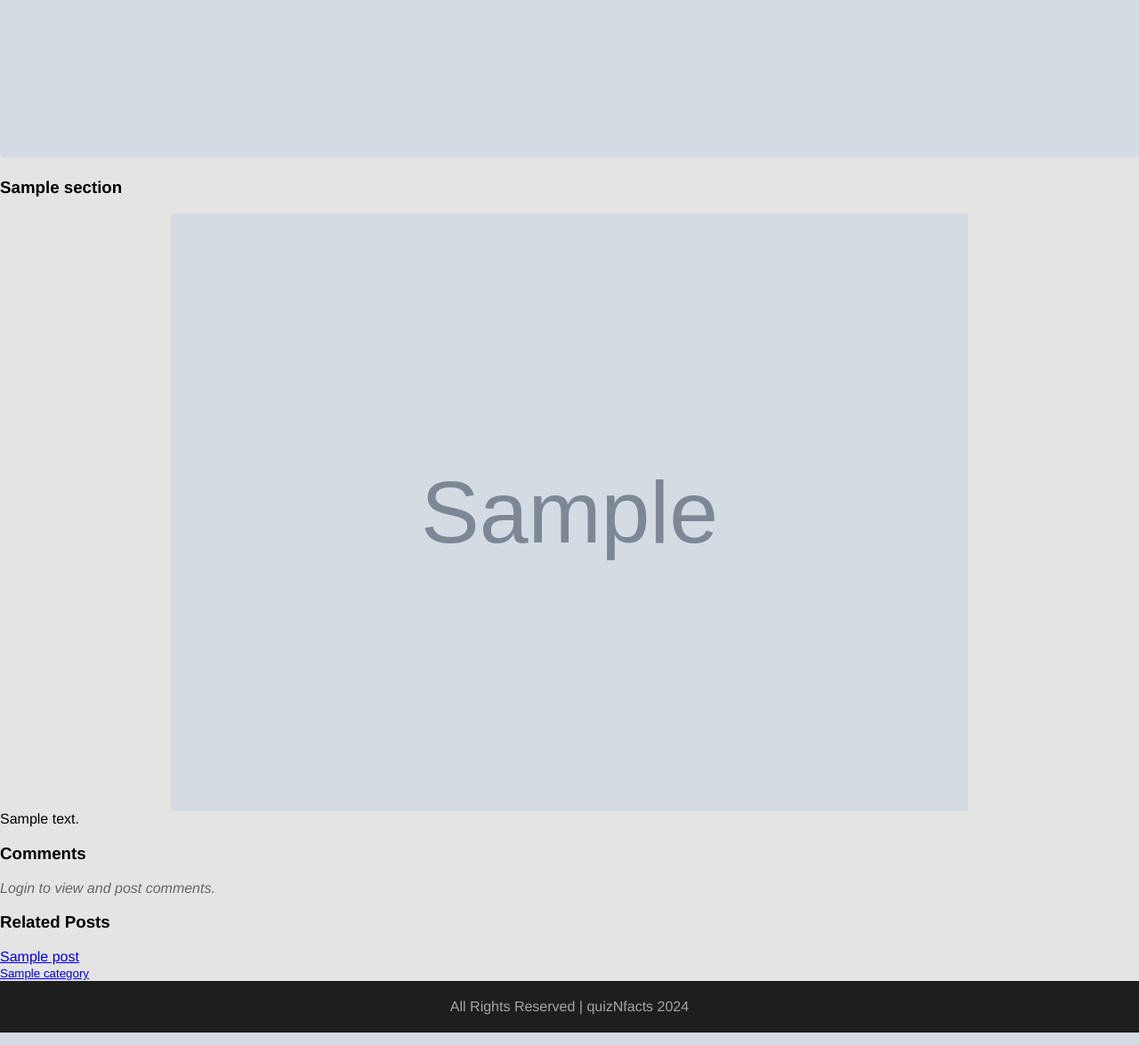
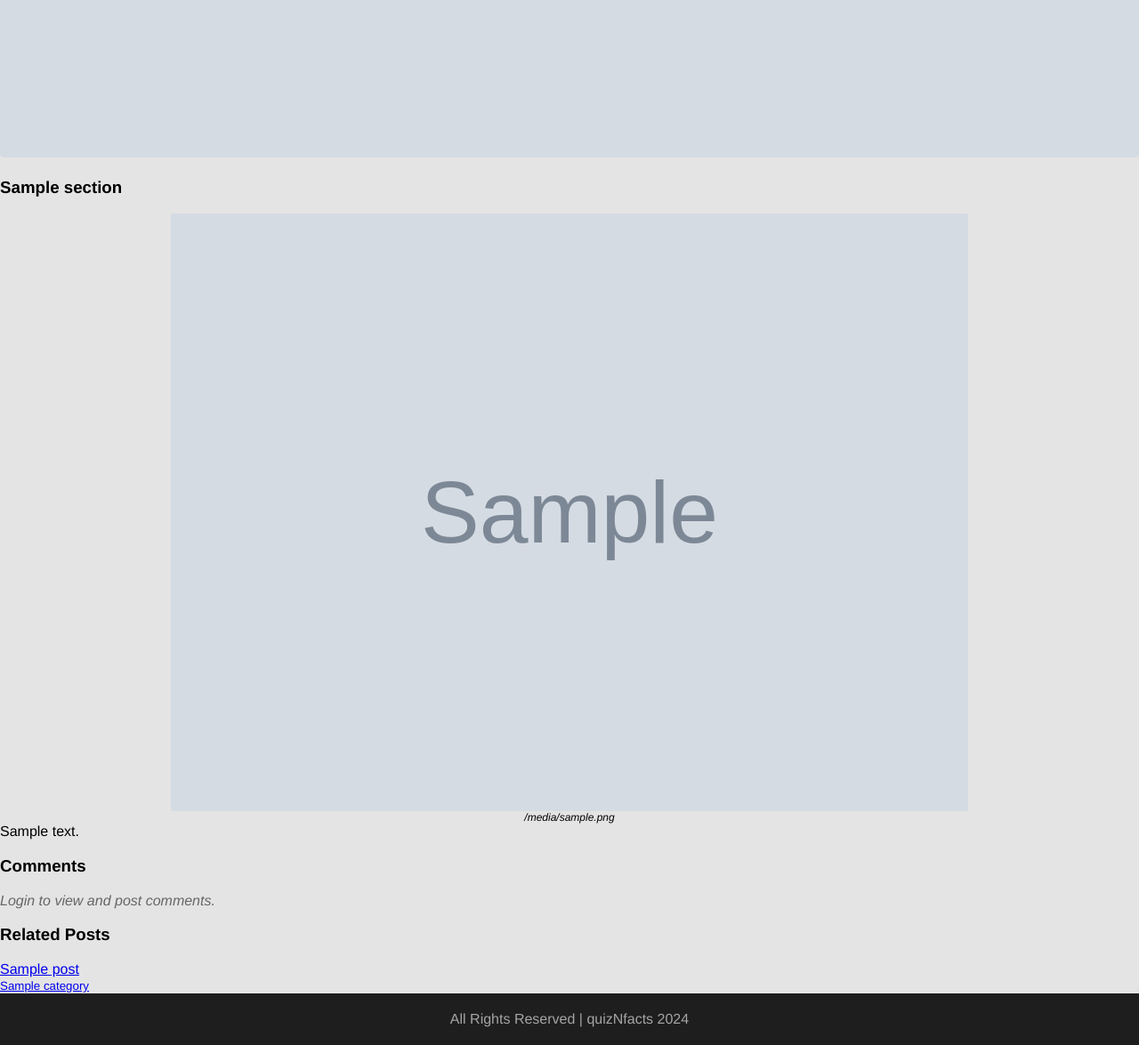
Before and after one commit to bibek-beebayk/quizzer, a Django app: template templates/blog/detail.html in a window 1280 px wide. Shown: the part 1000-2175 px from the top of the page at 89% size. Run offline with Django 5.2, Linux system fonts and the light colour scheme; data comes from the database, SQL or seed files in the repository; the template is opened without the code that fills it: most values are stand-ins (such as "Sample title", 1, 10 or a date in 2020); grey boxes marked "Sample" are stand-in pictures; data that the repository does not hold is empty; some libraries are stand-ins or nearby versions.

Commit message:
feat: add image alt attributes in blog image

```diff
--- a/templates/blog/detail.html
+++ b/templates/blog/detail.html
@@ -182,9 +182,12 @@
             <h3>{{section.title}}</h3>
             {% endif %}
             {% if section.image %}
-            <div style="width: 100%; display: flex; justify-content: center;">
+            <div style="width: 100%; display: flex; justify-content: center; flex-direction: column; align-items: center;">
 
-                <img src="{{section.image.url}}" alt="" style="width: 70%;">
+                <img src="{{section.image.url}}" alt="{% if section.image_alt %}{{section.image_alt}}{% else %}{{section.title}}{% endif %}" style="width: 70%; border-radius: 3px;">
+                {% if section.image_label %}
+                <i style="font-size: 12px;">{{section.image_label}}</i>
+                {% endif %}
             </div>
             {% endif %}
             {{ section.content|safe }}
```
